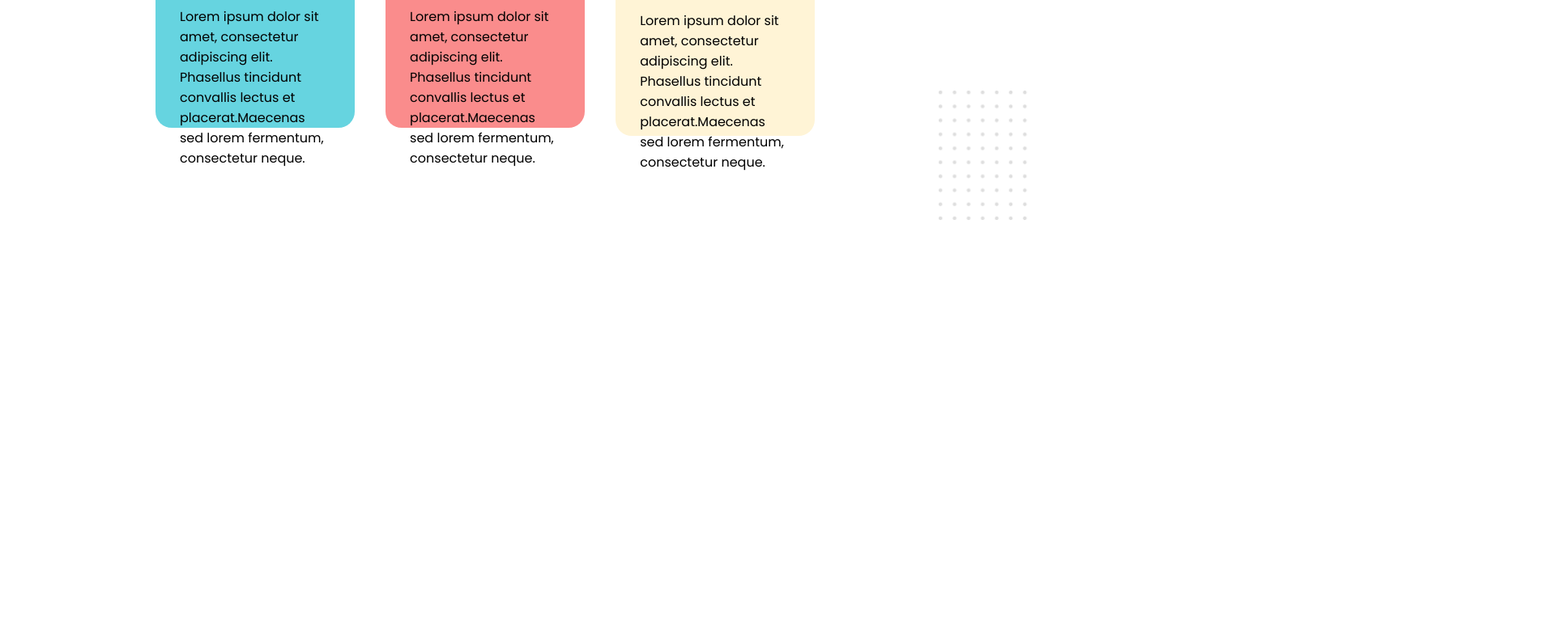
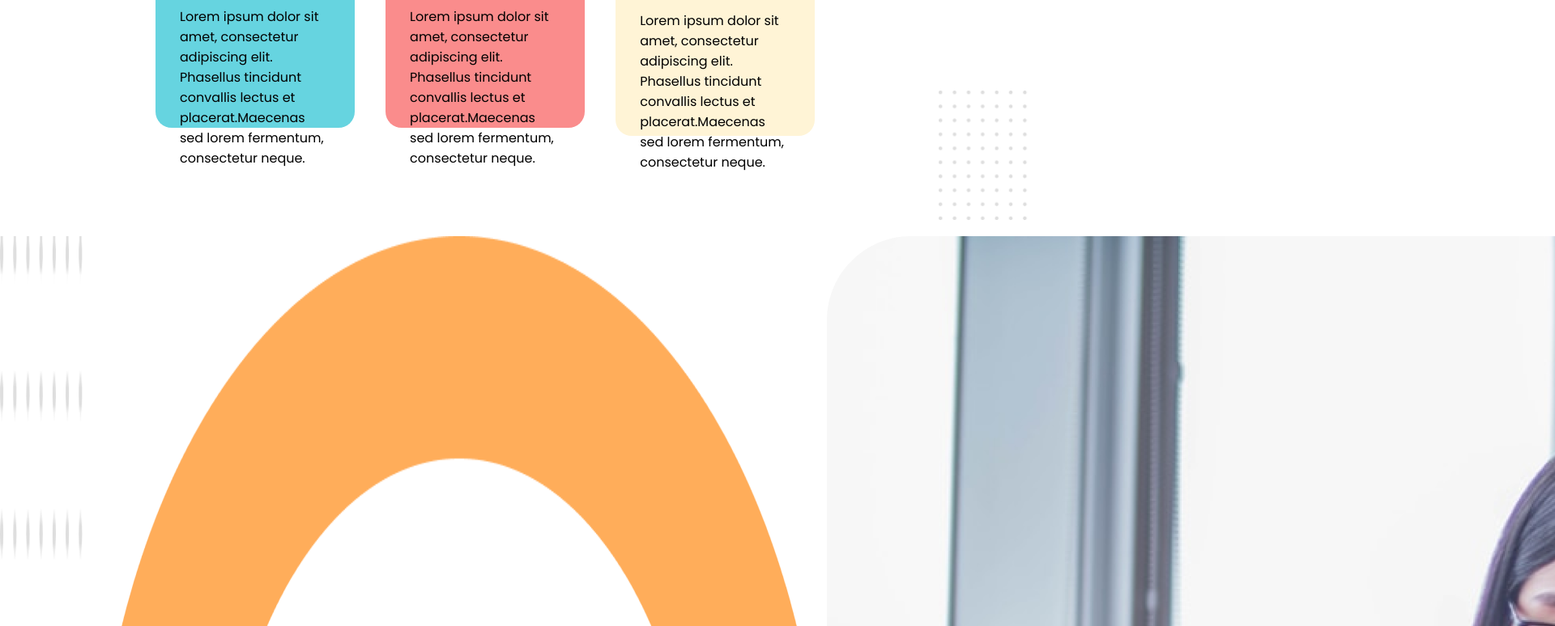
Before and after one commit to TahminaAkter001/IUBAT_pro1, a plain HTML site: page practice/index.html in a window 1280 px wide. Shown: the part 1322-2096 px from the top of the page at 81% size, 1920 px wide, since content can reach past the window. Before the commit the page ends 1614 px from the top, so only its background shows below. Drawn offline with Linux system fonts and the light colour scheme.

Commit message:
2nd push

```diff
--- a/practice/index.html
+++ b/practice/index.html
@@ -47,6 +47,11 @@
     </section>
 
     <!-------------->
-    <section></section>
+    <section class="develop">
+        <img src="image/Group 57404.png" alt="">
+        <img src="image/shape-1.png" alt="">
+        <img src="image/coding.png" alt="">
+        <div class="content"></div>
+    </section>
 </body>
 </html>
--- a/practice/style.css
+++ b/practice/style.css
@@ -109,6 +109,9 @@ body{
 .MVG .goal:hover{
     box-shadow: 5px 10px 18px #888888;
 }
+.develop{
+    display: flex;
+}
 
 .MVG .mis img,
 .MVG .vis img,
```
